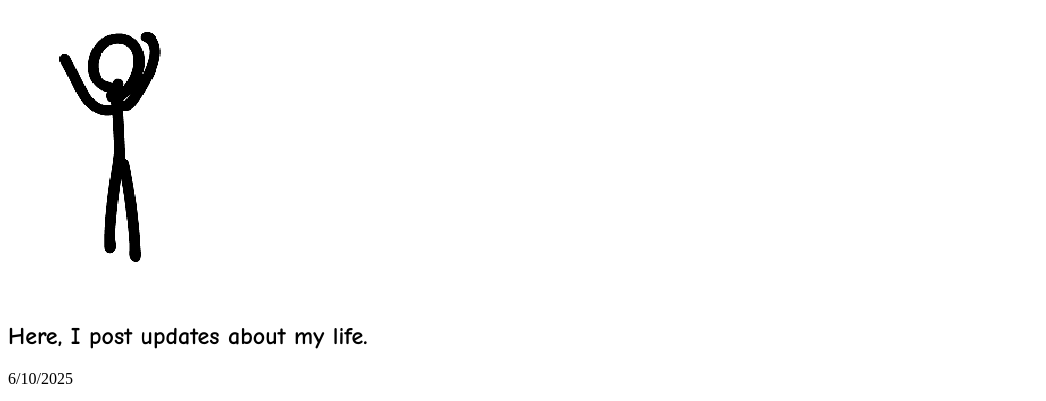
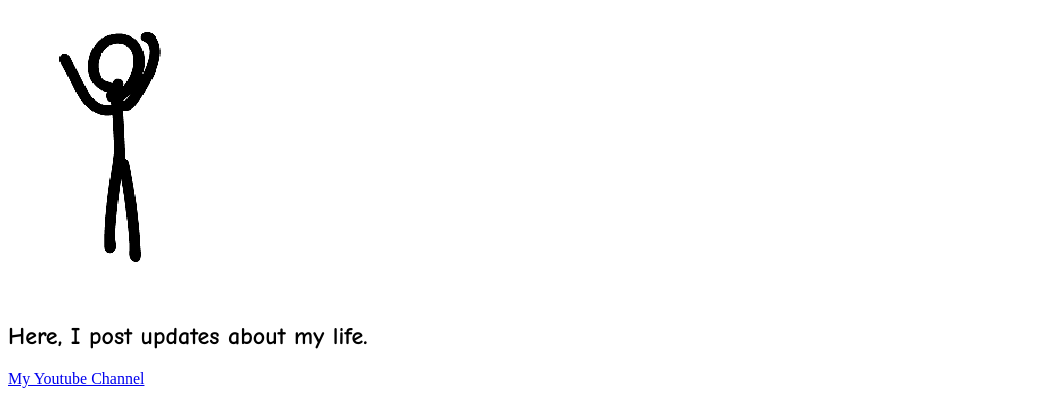
Before and after one commit to Goober47/Goober47.github.io, a plain HTML site: page index.html in a window 1280 px wide. Shown: the part 80-481 px from the top of the page, without its empty margins (0-1046 px from the left). Drawn offline with Linux system fonts and the light colour scheme.

Commit message:
Update index.html

```diff
--- a/index.html
+++ b/index.html
@@ -7,6 +7,7 @@
 <font face="comic sans ms"><h1>Hello! welcome to my website!</h1></font>
                                                    <img src="Screenshot 2025-06-10 140739.png">
   <font face="comic sans ms"><h2>Here, I post updates about my life.</h2></font>
+  <a href="https://www.youtube.com/@xandercollinsanimations">My Youtube Channel</a>
 <p>6/10/2025</p>
   <font face="comic sans ms"><p>My Upcoming Video is.. <font size=10 face="comic sans ms"> An Animator Vs. Animation Fan Project!!</p></font> <img src="thumbnail1github.png">
     <font face="comic sans ms"> <p>I've Been working on this for a while, but its gonna be good! so if you like it when its up, then subscribe!!</p></font>
```
